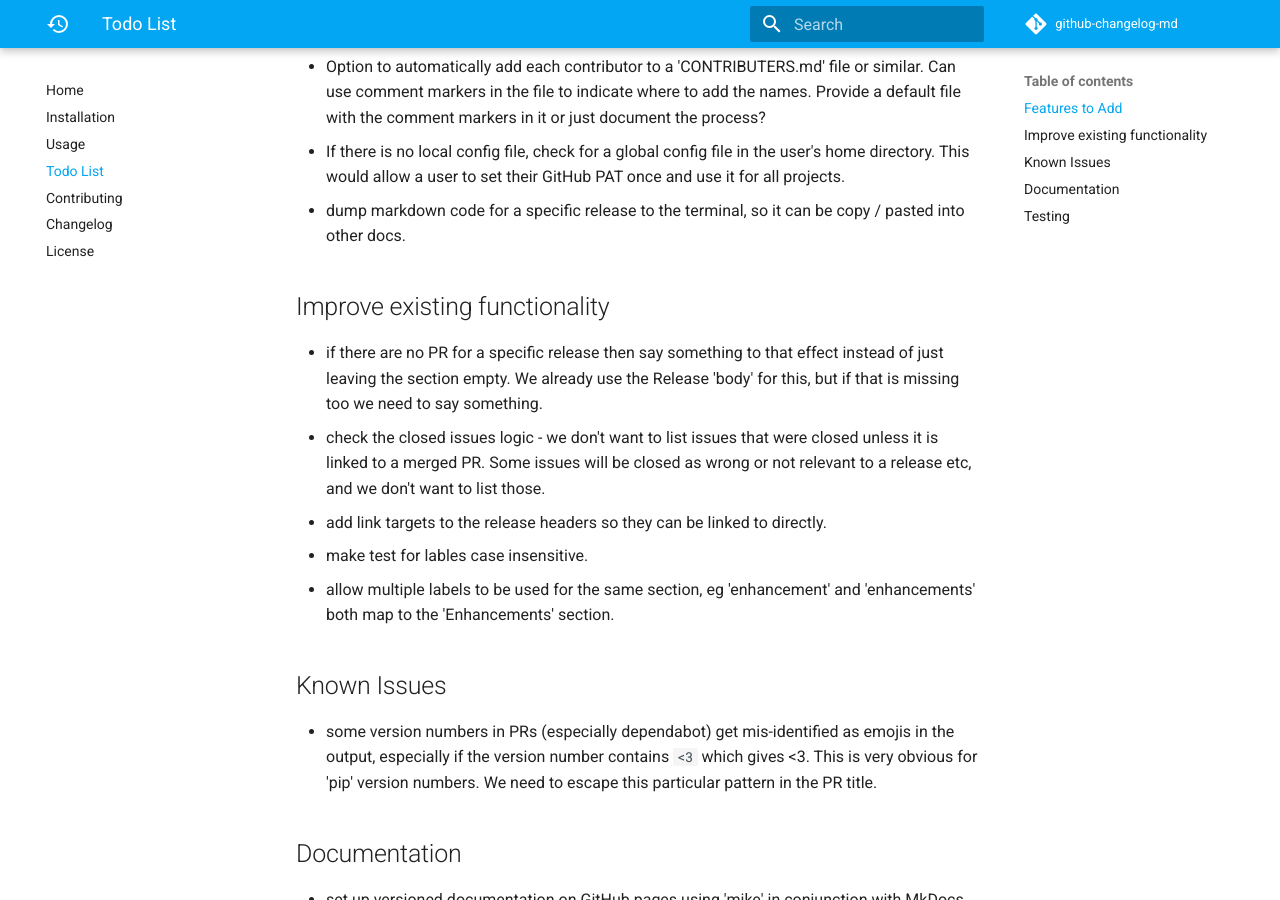
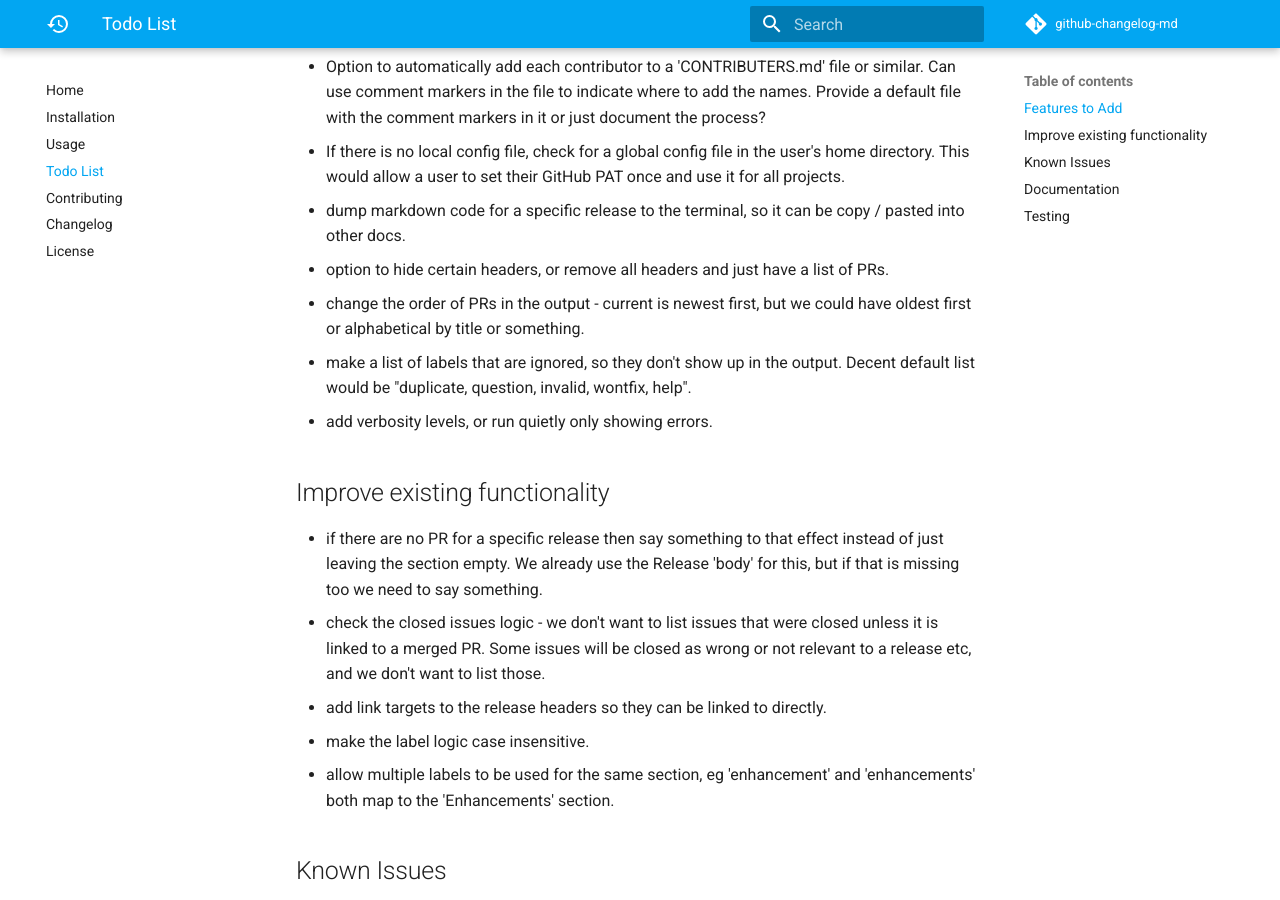
Before and after one commit to seapagan/github-changelog-md, an MkDocs documentation site: the page built from docs/todo_list.md, in a window 1280 px wide and 900 px high, scrolled down 1247 px. Built offline with MkDocs 1.6.1 and Material for MkDocs 9.7.7, drawn with Linux system fonts in a browser that asks for light colours; comment, search, counter and statistics services are not loaded.

Commit message:
update TODO
Signed-off-by: Grant Ramsay <seapagan@gmail.com>

```diff
--- a/TODO.md
+++ b/TODO.md
@@ -50,6 +50,13 @@ idea of where I want to take the project in the future.
   it for all projects.
 - dump markdown code for a specific release to the terminal, so it can be copy /
   pasted into other docs.
+- option to hide certain headers, or remove all headers and just have a list of
+  PRs.
+- change the order of PRs in the output - current is newest first, but we could
+  have oldest first or alphabetical by title or something.
+- make a list of labels that are ignored, so they don't show up in the output.
+  Decent default list would be "duplicate, question, invalid, wontfix, help".
+- add verbosity levels, or run quietly only showing errors.
 
 ## Improve existing functionality
 
@@ -60,7 +67,7 @@ idea of where I want to take the project in the future.
   unless it is linked to a merged PR. Some issues will be closed as wrong or not
   relevant to a release etc, and we don't want to list those.
 - add link targets to the release headers so they can be linked to directly.
-- make test for lables case insensitive.
+- make the label logic case insensitive.
 - allow multiple labels to be used for the same section, eg 'enhancement' and
   'enhancements' both map to the 'Enhancements' section.
 
```
